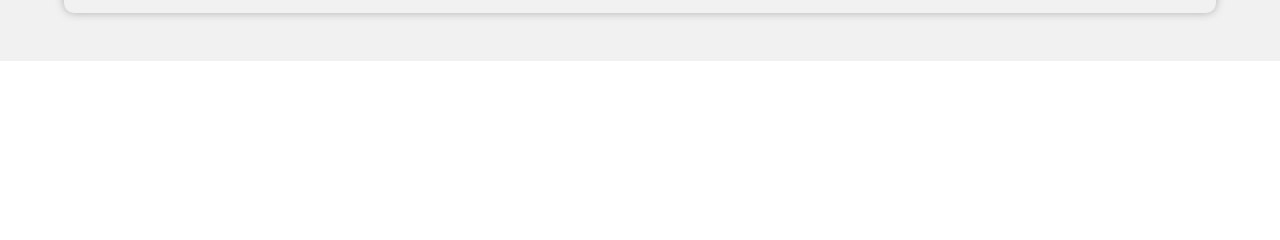
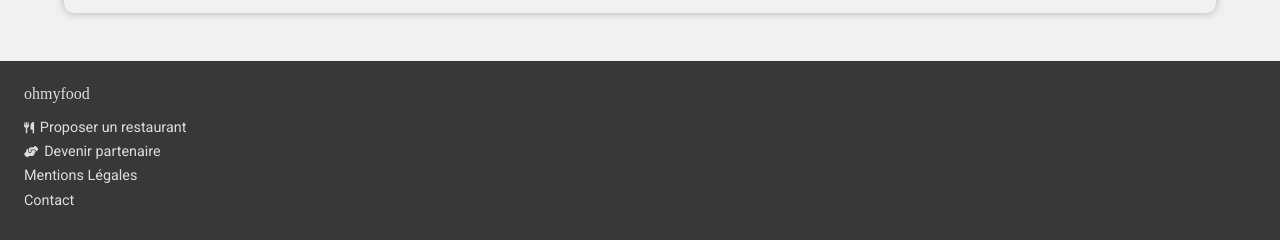
Before and after one commit to Marcat-A/P3_Marcato_Anthony, a website: page pages/index.html in a window 1280 px wide. Shown: the part 1750-1990 px from the top of the page. Before the commit the page ends 1811 px from the top, so only its background shows below. Drawn offline with Linux system fonts and the light colour scheme; a web font is replaced by a local one.

Commit message:
6nd Commit - Footer integration
Footer integration

```diff
--- a/css/index.scss
+++ b/css/index.scss
@@ -56,6 +56,7 @@
     background-color: #222;
     animation: load 3s linear forwards;
     position: absolute;
+    overflow-x: hidden;
     .loader{
         position: relative;
         width: 700px;
@@ -189,6 +190,38 @@
     }
 }
 
+// Footer
+
+.footer{
+    width: 100%;
+    background-color: #383838;
+    padding: 1.5em;
+    color: #dddddd;
+    &--title{
+        font-family: var(--secondary-font);
+        font-size: 1em;
+        font-weight: lighter;
+        margin-bottom: 1em;
+    }
+    &__links{
+        display: block;
+    }
+    &__link{
+        margin-bottom: .5em;
+        color: #dddddd;
+        font-size: .9em;
+        transition: all 0.2s ease;
+        display: block;
+        transform-origin: left;
+        &:hover{
+            transform: scale(1.05);
+        }
+        i{
+            margin-right: .5em;
+            font-size: .8em;
+        }
+    }
+}
 
 // Mainpage
 
--- a/pages/index.html
+++ b/pages/index.html
@@ -104,5 +104,16 @@
             </div>
         </div>
     </main>
+    <footer class="footer">
+        <h2 class="footer--title">
+            ohmyfood
+        </h2>
+        <div class="footer__links">
+            <a href="#" class="footer__link"><i class="fa-solid fa-utensils"></i>Proposer un restaurant</a>
+            <a href="#" class="footer__link"><i class="fa-solid fa-handshake-angle"></i>Devenir partenaire</a>
+            <a href="#" class="footer__link">Mentions Légales</a>
+            <a href="mailto:contact@anthony-marcato.fr" class="footer__link">Contact</a>
+        </div>
+    </footer>
 </body>
 </html>
```
Also changed, not shown: css/index.css, 1 other file.
